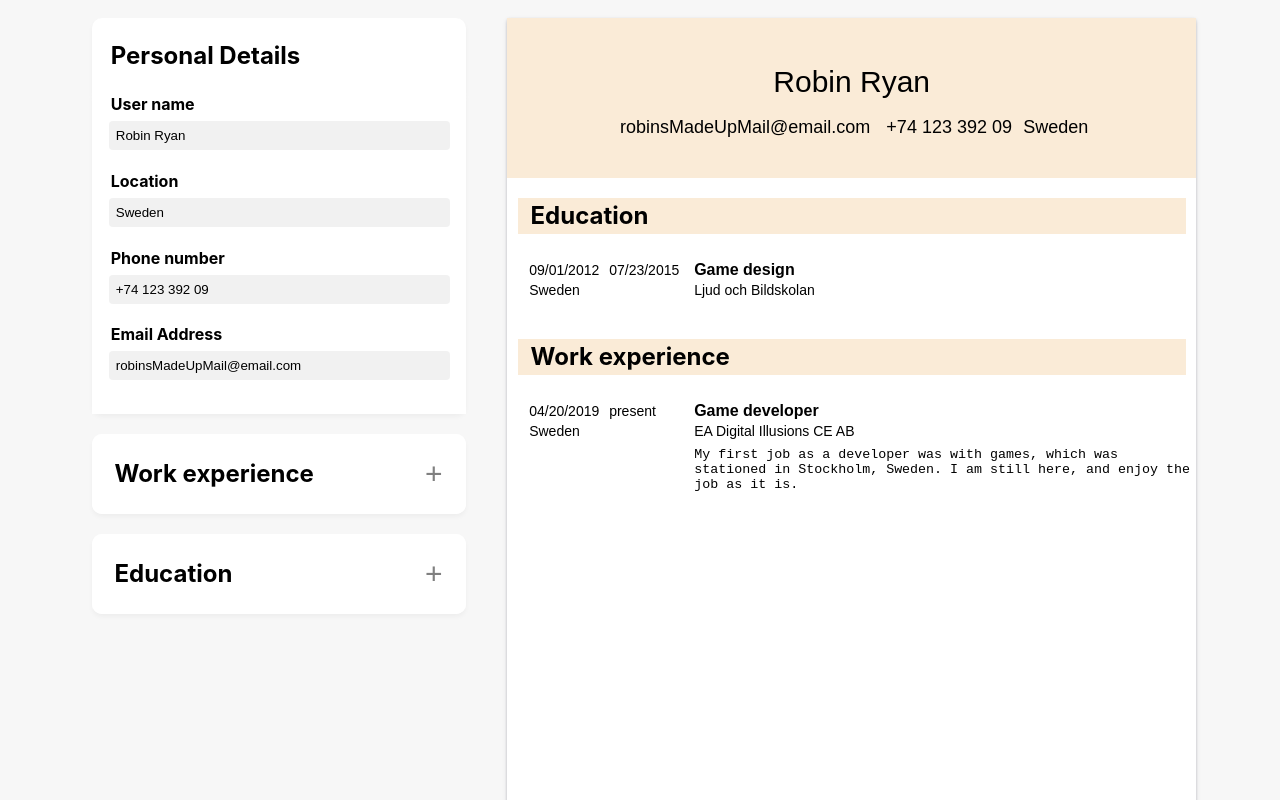
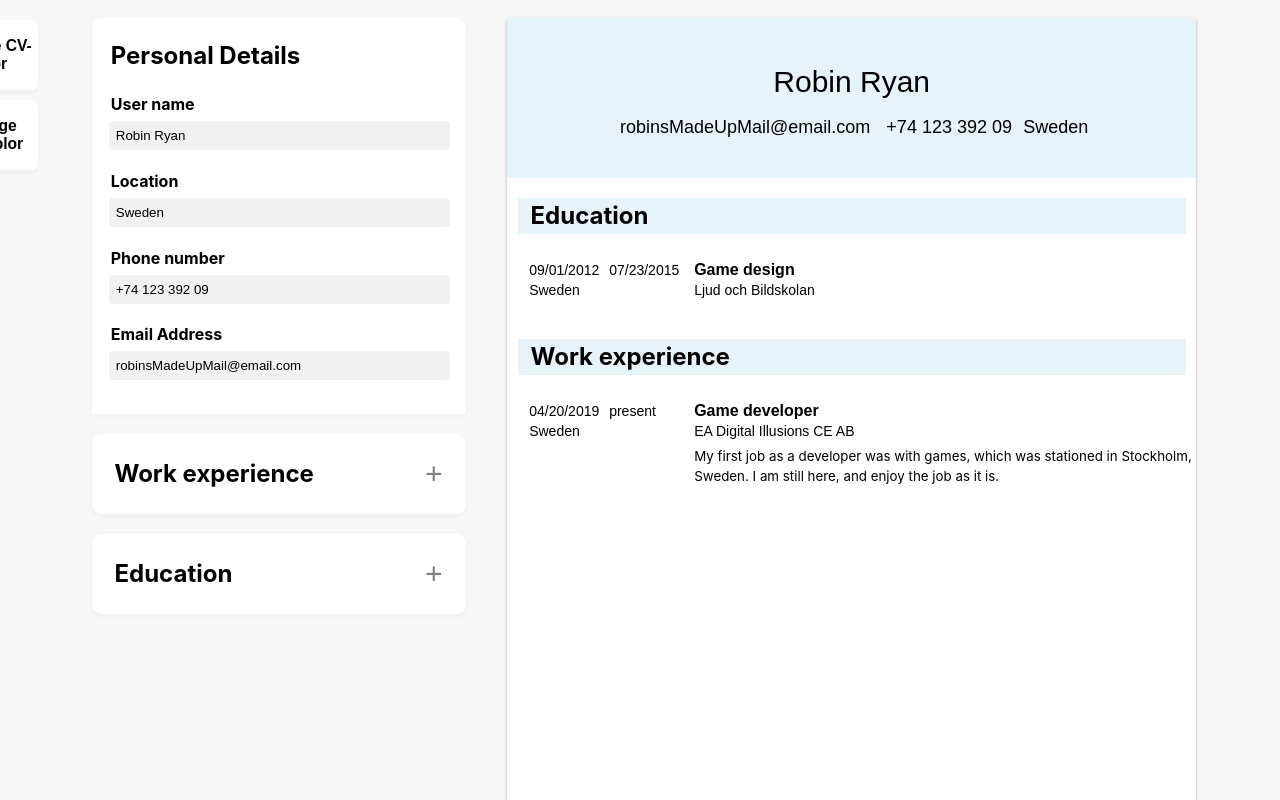
Before and after one commit to wellwe11/CVApplication, a React (Vite) app: page / in a window 1280 px wide. Shown: the top 800 px of the page. Built offline with nearby package versions, Linux system fonts and the light colour scheme.

Commit message:
found a way online to change colors dynamically. Literally copied information online and it worked

```diff
--- a/package.json
+++ b/package.json
@@ -11,6 +11,7 @@
   },
   "dependencies": {
     "react": "^18.3.1",
+    "react-color": "^2.19.3",
     "react-dom": "^18.3.1"
   },
   "devDependencies": {
--- /dev/null
+++ b/src/changeColorBtn.css
@@ -0,0 +1,44 @@
+.settingsButtonContainer {
+  position: fixed;
+  display: flex;
+  flex-direction: column;
+
+  width: 110px;
+  margin-top: 12px;
+}
+
+.settingsButton {
+  margin-bottom: 10px;
+  display: flex;
+  justify-content: center;
+  align-items: center;
+  overflow: hidden;
+  word-break: break-word;
+
+  height: 70px;
+  max-width: 100px;
+
+  background-color: white;
+  box-shadow: rgba(0, 0, 0, 0.04) 0px 3px 5px;
+  border: none;
+
+  border-radius: 7px;
+
+  margin-left: -70px;
+  transition: margin 0.2s ease;
+}
+
+.settingsButton:hover {
+  cursor: pointer;
+  margin-left: -15px;
+
+  transition: margin 0.2s ease-out;
+}
+
+.settingsButtonText {
+}
+
+.flexbox-fix input {
+  color: gray !important;
+  background-color: white !important;
+}
--- /dev/null
+++ b/src/changeColorBtn.jsx
@@ -0,0 +1,86 @@
+"use strict";
+import ChromePicker from "react-color";
+import { useState } from "react";
+import "./changeColorBtn.css";
+
+export default function TopLeftButton({
+  backgroundColor,
+  textColor,
+  handleChangeBackgroundColor,
+  handleChangeTextColor,
+}) {
+  const [displayFirstColorPicker, setDisplayFirstColorPicker] = useState(false);
+  const [displaySecondColorPicker, setDisplaySecondColorPicker] =
+    useState(false);
+
+  const handleClickFirst = () => {
+    setDisplayFirstColorPicker(true);
+  };
+
+  const handleFirstClose = () => {
+    setDisplayFirstColorPicker(false);
+  };
+
+  const handleSecondClick = () => {
+    setDisplaySecondColorPicker(true);
+  };
+
+  const handleSecondClose = () => {
+    setDisplaySecondColorPicker(false);
+  };
+
+  return (
+    <div className="settingsButtonContainer">
+      <button className="settingsButton" onClick={handleClickFirst}>
+        <h3 className="settingsButtonText">Change CV-color</h3>
+      </button>
+      {displayFirstColorPicker ? (
+        <div
+          style={{
+            position: "absolute",
+            zIndex: "2",
+          }}
+        >
+          <div
+            style={{
+              position: "fixed",
+              top: "0px",
+              right: "0px",
+              bottom: "0px",
+              left: "0px",
+            }}
+            onClick={handleFirstClose}
+          />
+          <ChromePicker
+            color={backgroundColor}
+            onChange={handleChangeBackgroundColor}
+          />
+        </div>
+      ) : null}
+
+      <button className="settingsButton" onClick={handleSecondClick}>
+        <h3>Change text color</h3>
+      </button>
+      {displaySecondColorPicker ? (
+        <div
+          style={{
+            position: "absolute",
+            zIndex: "2",
+          }}
+        >
+          <div
+            style={{
+              position: "fixed",
+              top: "0px",
+              right: "0px",
+              bottom: "0px",
+              left: "0px",
+            }}
+            onClick={handleSecondClose}
+          />
+          <ChromePicker color={textColor} onChange={handleChangeTextColor} />
+        </div>
+      ) : null}
+    </div>
+  );
+}
--- a/src/index.css
+++ b/src/index.css
@@ -12,3 +12,13 @@
   -webkit-font-smoothing: antialiased;
   -moz-osx-font-smoothing: grayscale;
 }
+
+textarea {
+  font-family: Inter, system-ui, Avenir, Helvetica, Arial, sans-serif;
+  line-height: 1.5;
+  font-weight: 400;
+  font-synthesis: none;
+  text-rendering: optimizeLegibility;
+  -webkit-font-smoothing: antialiased;
+  -moz-osx-font-smoothing: grayscale;
+}
--- a/src/mainContent.jsx
+++ b/src/mainContent.jsx
@@ -1,4 +1,5 @@
 import { useState } from "react";
+import TopLeftButton from "./changeColorBtn";
 import TitleAndInputs from "./titleAndInputs";
 import ExperienceInputs from "./educationSection";
 import "./mainContent.css";
@@ -98,12 +99,30 @@ export default function MainContent() {
 
   const [activeSection, setActiveSection] = useState(null);
 
+  const [backgroundColor, setBackgroundColor] = useState(
+    "rgba(173, 216, 230, 0.3)"
+  );
+  const [textColor, setTextColor] = useState("rgba(1, 1, 1, 1)");
+
+  const handleChangeBackgroundColor = (newColor) => {
+    const rgbaColor = `rgba(${newColor.rgb.r}, ${newColor.rgb.g}, ${newColor.rgb.b}, ${newColor.rgb.a})`;
+    console.log(rgbaColor);
+    setBackgroundColor(rgbaColor);
+  };
+
+  const handleChangeTextColor = (newColor) => {
+    const rgbaColor = `rgba(${newColor.rgb.r}, ${newColor.rgb.g}, ${newColor.rgb.b}, ${newColor.rgb.a})`;
+    setTextColor(rgbaColor);
+  };
+
   return (
     <div>
-      <div>
-        {/* fix div container to have a button to configure color of CV */}
-      </div>
-      <div className="headerContainer"></div>
+      <TopLeftButton
+        backgroundColor={backgroundColor}
+        handleChangeBackgroundColor={handleChangeBackgroundColor}
+        textColor={textColor}
+        handleChangeTextColor={handleChangeTextColor}
+      />
       <div className="contentContainer">
         <div className="leftContent contentSection">
           <div>
@@ -139,9 +158,14 @@ export default function MainContent() {
           <TitleAndInputs
             rows={nameRows}
             handleNameChange={handleNamesRowChange}
+            backgroundC={backgroundColor}
+            textC={textColor}
           />
 
-          <h2 className="rightTitle">
+          <h2
+            className="rightTitle"
+            style={{ backgroundColor: backgroundColor, color: textColor }}
+          >
             <div>Education</div>
           </h2>
 
@@ -152,7 +176,10 @@ export default function MainContent() {
             handleChange={handleEducationChange}
           />
 
-          <h2 className="rightTitle">
+          <h2
+            className="rightTitle"
+            style={{ backgroundColor: backgroundColor, color: textColor }}
+          >
             <div>Work experience</div>
           </h2>
           <ExperienceInputs
--- a/src/titleAndInputs.css
+++ b/src/titleAndInputs.css
@@ -123,8 +123,6 @@
   align-items: center;
 
   height: 160px;
-
-  background-color: antiquewhite;
 }
 
 .rightContent .headerContainer {
@@ -369,7 +367,6 @@
 }
 
 .rightTitle {
-  background-color: antiquewhite;
   width: 97%;
   justify-self: center;
 }
--- a/src/titleAndInputs.jsx
+++ b/src/titleAndInputs.jsx
@@ -1,9 +1,16 @@
-import { useState } from "react";
 import "./titleAndInputs.css";
 
-export default function TitleAndInputs({ rows, handleNameChange }) {
+export default function TitleAndInputs({
+  rows,
+  handleNameChange,
+  backgroundC,
+  textC,
+}) {
   return (
-    <div className="headerInputsContainer">
+    <div
+      className="headerInputsContainer"
+      style={{ backgroundColor: `${backgroundC}` }}
+    >
       <div className="headerContainer">
         {rows.map((row, index) =>
           Object.keys(row).map((key) => (
@@ -26,6 +33,7 @@ export default function TitleAndInputs({ rows, handleNameChange }) {
                       ? `${row[key].length * 20}px`
                       : `${row[key].length * 10}px`,
                   transition: "width 0.2s ease",
+                  color: `${textC}`,
                 }}
               />
             </div>
```
Also changed, not shown: 1 other file (tests, documents, lock files or other folders).
